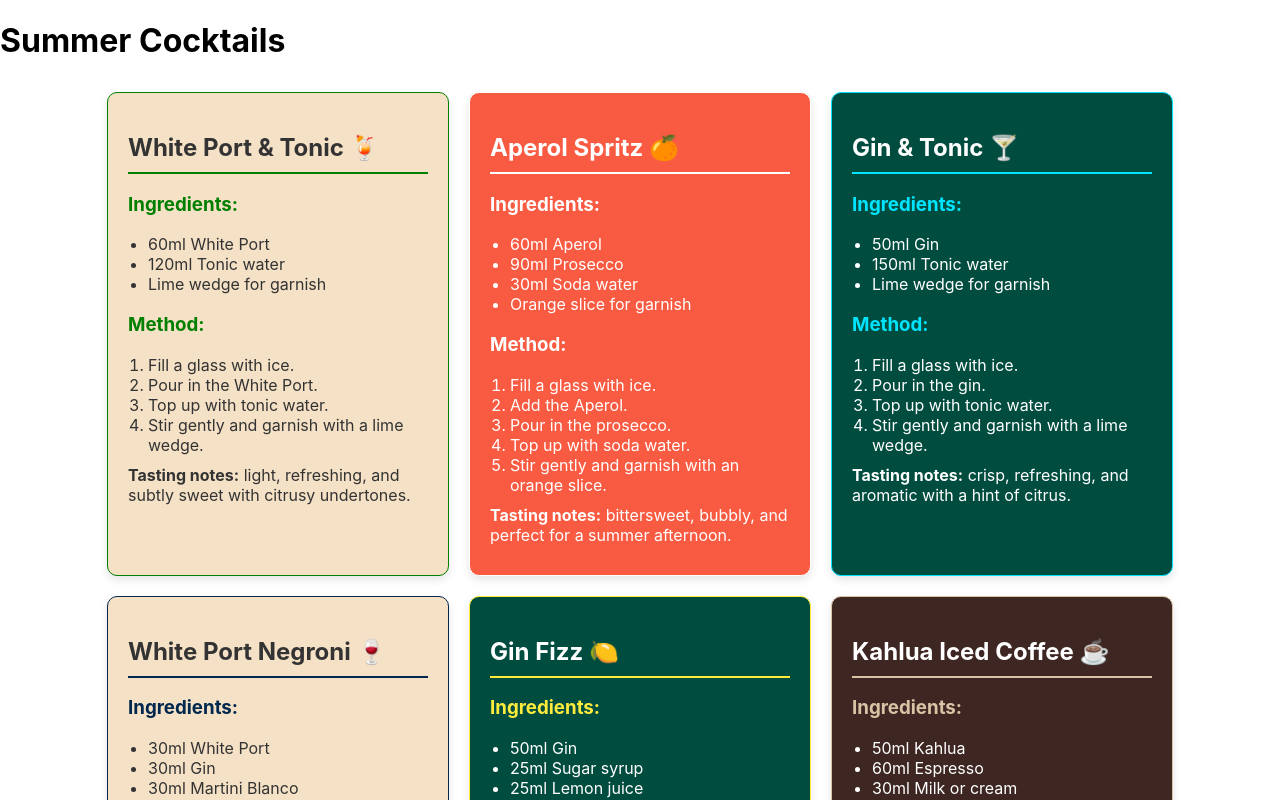
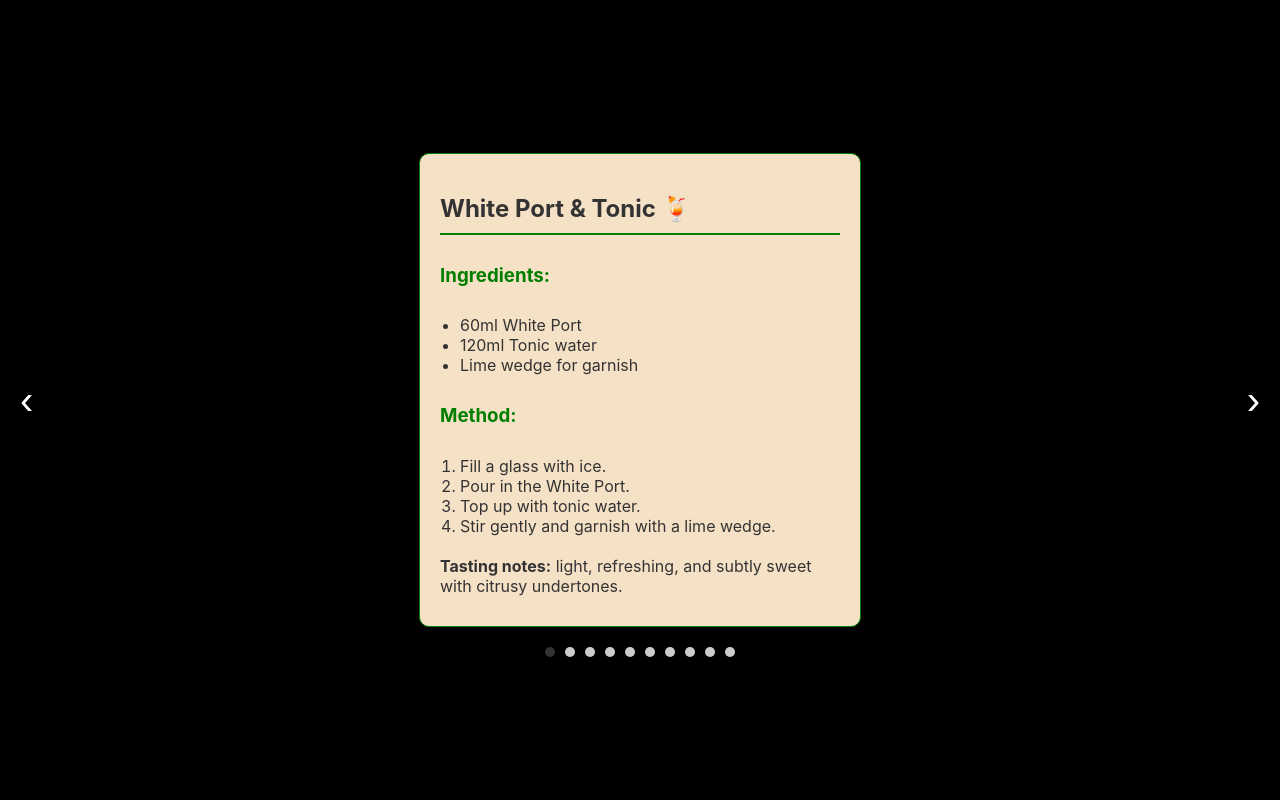
Before and after one commit to Albadylic/summer-cocktails, a React (Create React App) app: page / in a window 1280 px wide. Shown: the top 800 px of the page. Built offline with nearby package versions, Linux system fonts and the light colour scheme.

Commit message:
UI improvements

```diff
--- a/src/App.js
+++ b/src/App.js
@@ -1,18 +1,18 @@
 import React, { useState, useEffect } from "react";
-import CocktailList from "./CocktailCard";
+import CocktailCard from "./CocktailCard";
 import drinksData from "./drinks.json";
 
 const App = () => {
   const [drinks, setDrinks] = useState([]);
 
   useEffect(() => {
+    // Simulate data fetching
     setDrinks(drinksData);
   }, []);
 
   return (
-    <div>
-      <h1>Summer Cocktails</h1>
-      <CocktailList drinks={drinks} />
+    <div className="App">
+      <CocktailCard drinks={drinks} />
     </div>
   );
 };
--- a/src/CocktailCard.css
+++ b/src/CocktailCard.css
@@ -3,6 +3,10 @@
   --secondary-color: #ccc;
   --text-color-light: #fff;
   --text-color-dark: #333;
+}
+
+.App {
+  background-color: #000;
 }
 
 .cocktail-card {
@@ -12,8 +16,15 @@
   color: var(--text-color-dark);
   padding: 20px;
   margin: 10px;
-  max-width: 300px;
+  max-width: 400px; /* Reduced max-width for a narrower card */
+  width: 70%; /* Use a percentage for width to allow responsiveness */
+  max-height: 600px; /* Increased max-height for a taller card */
+  height: auto; /* Allow height to adjust based on content */
   box-shadow: 0 4px 8px rgba(0, 0, 0, 0.1);
+  transition: transform 0.3s ease-in-out;
+  display: flex;
+  flex-direction: column;
+  justify-content: space-between; /* Ensure content is spaced evenly */
 }
 
 .cocktail-card[data-dark-text="true"] {
@@ -44,8 +55,63 @@
   margin: 10px 0;
 }
 
+.carousel-container {
+  display: flex;
+  flex-direction: column;
+  align-items: center;
+  position: relative;
+  width: 100%;
+  height: 100vh; /* Use full viewport height */
+  justify-content: center; /* Center the content vertically */
+}
+
+.carousel-button {
+  background: rgba(0, 0, 0, 0.1);
+  border: none;
+  border-radius: 50%;
+  color: #fff;
+  font-size: 2.5rem;
+  cursor: pointer;
+  padding: 10px;
+  position: absolute;
+  z-index: 1;
+}
+
+.carousel-button.left {
+  left: 10px; /* Bring closer to the card */
+  top: 50%; /* Center vertically */
+  transform: translateY(-50%);
+}
+
+.carousel-button.right {
+  right: 10px; /* Bring closer to the card */
+  top: 50%; /* Center vertically */
+  transform: translateY(-50%);
+}
+
+.carousel-dots {
+  display: flex;
+  justify-content: center;
+  margin-top: 10px;
+}
+
+.dot {
+  background-color: #ccc;
+  border-radius: 50%;
+  height: 10px;
+  width: 10px;
+  margin: 0 5px;
+  display: inline-block;
+  transition: background-color 0.3s;
+}
+
+.dot.active {
+  background-color: #333;
+}
+
 .cocktail-list {
   display: flex;
-  flex-wrap: wrap;
   justify-content: center;
+  align-items: center; /* Center the content horizontally */
+  height: 100%; /* Ensure it takes full height */
 }
--- a/src/CocktailCard.js
+++ b/src/CocktailCard.js
@@ -1,4 +1,4 @@
-import React from "react";
+import React, { useState, useEffect } from "react";
 import "./CocktailCard.css";
 
 const getColorContrast = (hexColor) => {
@@ -10,48 +10,93 @@
   return brightness < 128 ? "light" : "dark";
 };
 
-const CocktailCard = ({ drink }) => {
-  const cardStyle = {
-    "--primary-color": drink.primaryColor,
-    "--secondary-color": drink.secondaryColor,
+const Carousel = ({ drinks }) => {
+  const [currentIndex, setCurrentIndex] = useState(0);
+
+  useEffect(() => {
+    const handleKeydown = (event) => {
+      if (event.key === "ArrowRight") {
+        handleNext();
+      } else if (event.key === "ArrowLeft") {
+        handlePrev();
+      }
     };
 
-  const isDarkText = getColorContrast(drink.primaryColor) === "dark";
+    window.addEventListener("keydown", handleKeydown);
+
+    return () => {
+      window.removeEventListener("keydown", handleKeydown);
+    };
+  }, [currentIndex]);
+
+  const handleNext = () => {
+    setCurrentIndex((prevIndex) => (prevIndex + 1) % drinks.length);
+  };
+
+  const handlePrev = () => {
+    setCurrentIndex(
+      (prevIndex) => (prevIndex - 1 + drinks.length) % drinks.length
+    );
+  };
+
+  if (drinks.length === 0) return <div>No drinks available.</div>;
+
+  const cardStyle = {
+    "--primary-color": drinks[currentIndex].primaryColor,
+    "--secondary-color": drinks[currentIndex].secondaryColor,
+  };
+
+  const isDarkText =
+    getColorContrast(drinks[currentIndex].primaryColor) === "dark";
 
   return (
+    <div className="carousel-container">
+      <button className="carousel-button left" onClick={handlePrev}>
+        ‹
+      </button>
       <div
         className="cocktail-card"
         style={cardStyle}
         data-dark-text={isDarkText}
       >
         <h2>
-        {drink.name} {drink.emoji}
+          {drinks[currentIndex].name} {drinks[currentIndex].emoji}
         </h2>
         <h3>Ingredients:</h3>
         <ul>
-        {drink.ingredients.map((ingredient, index) => (
+          {drinks[currentIndex].ingredients.map((ingredient, index) => (
             <li key={index}>{ingredient}</li>
           ))}
         </ul>
         <h3>Method:</h3>
         <ol>
-        {drink.method.map((step, index) => (
+          {drinks[currentIndex].method.map((step, index) => (
             <li key={index}>{step}</li>
           ))}
         </ol>
         <p>
-        <strong>Tasting notes:</strong> {drink.tastingNotes}
+          <strong>Tasting notes:</strong> {drinks[currentIndex].tastingNotes}
         </p>
+      </div>
+      <button className="carousel-button right" onClick={handleNext}>
+        ›
+      </button>
+      <div className="carousel-dots">
+        {drinks.map((_, index) => (
+          <span
+            key={index}
+            className={`dot ${index === currentIndex ? "active" : ""}`}
+          />
+        ))}
+      </div>
     </div>
   );
 };
 
-const CocktailList = ({ drinks }) => (
+const CocktailCard = ({ drinks }) => (
   <div className="cocktail-list">
-    {drinks.map((drink, index) => (
-      <CocktailCard key={index} drink={drink} />
-    ))}
+    <Carousel drinks={drinks} />
   </div>
 );
 
-export default CocktailList;
+export default CocktailCard;
```
Lines whose indentation alone changed are shown as unchanged.
